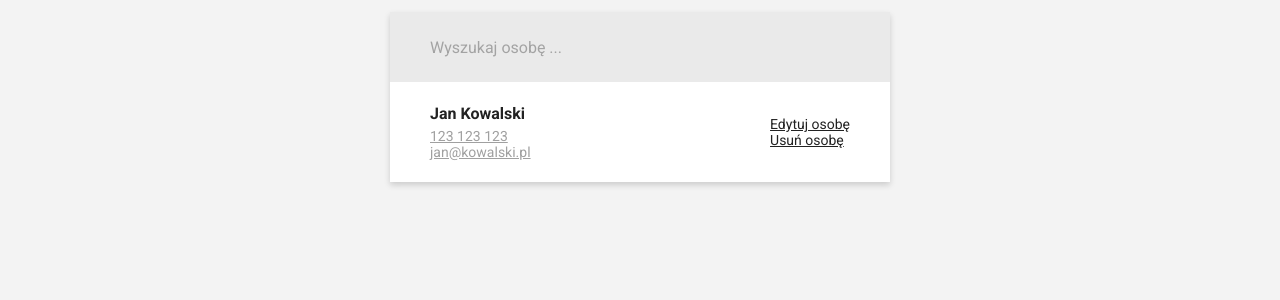
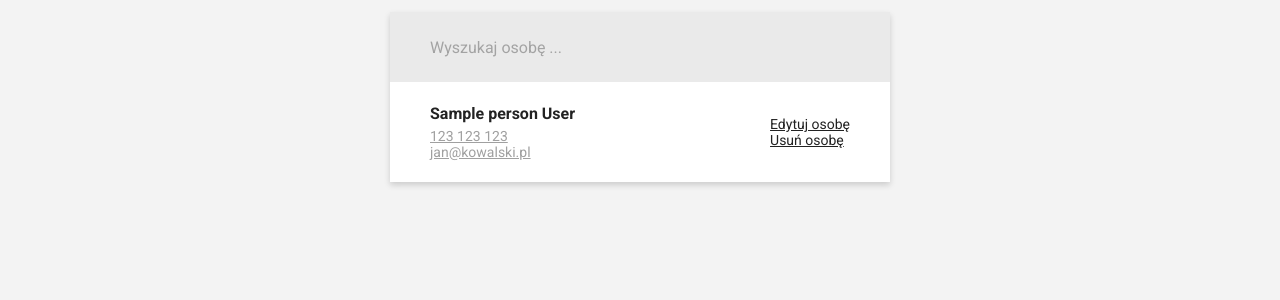
Before and after one commit to gstark0/phonebook-rectruitment-task, a Django app: page /phonebook/ in a window 1280 px wide. Shown: the part 171-471 px from the top of the page. Run offline with Django 3.2, Linux system fonts and the light colour scheme; tables that the repository leaves empty hold one stand-in row (values such as "Sample post").

Commit message:
Display people on the main page

```diff
--- a/phonebookapp/templates/phonebookapp/index.html
+++ b/phonebookapp/templates/phonebookapp/index.html
@@ -23,19 +23,19 @@
             <div class="window" id="contacts-container">
                 <input type="text" placeholder="Wyszukaj osobę ..." name="search" id="search">
                 <div id="contacts-list">
-
+                    {% for person in people %}
                         <div class="contact">
                             <div class="contact-left">
-                            <div class="contact-name">Jan Kowalski</div>
+                                <div class="contact-name">{{ person.name }} {{ person.surname }}</div>
                                 <a href="#" class="contact-detail">123 123 123</a>
                                 <a href="#" class="contact-detail">jan@kowalski.pl</a>
                             </div>
                             <div class="contact-right">
-                            <a href="#" class="right-link">Edytuj osobę</a>
+                                <a href="{{ person.id }}/edit" class="right-link">Edytuj osobę</a>
                                 <a href="#" class="right-link">Usuń osobę</a>
                             </div>
                         </div>
-
+                    {% endfor %}
                 </div>
             </div>
         </div>
--- a/phonebookapp/views.py
+++ b/phonebookapp/views.py
@@ -9,7 +9,6 @@ from .models import Person, Phone, Email
 # Create your views here.
 def index(request):
     people = Person.objects.all()
-    phones = Phone.objects.all()
     return render(request, 'phonebookapp/index.html', {'people': people})
 
 @csrf_exempt
```
Lines whose indentation alone changed are shown as unchanged.
